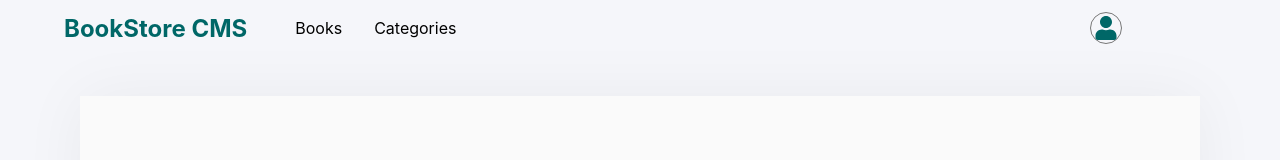
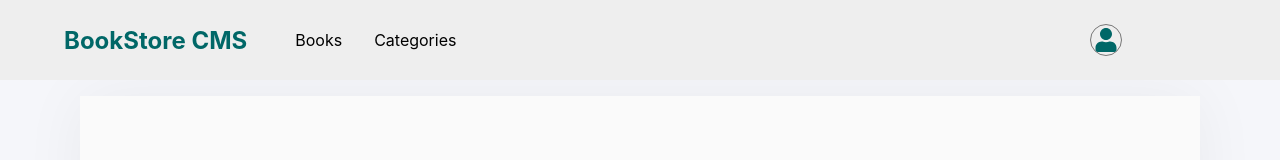
Before and after one commit to mengiefen/book-store-react-redux, a React (Create React App) app: page / in a window 1280 px wide. Shown: the top 160 px of the page. Built offline with nearby package versions, Linux system fonts and the light colour scheme.

Commit message:
update the styles of Header react component

```diff
--- a/src/components/Header/Header.jsx
+++ b/src/components/Header/Header.jsx
@@ -13,11 +13,12 @@ const Wrapper = styled.header`
   position: fixed;
   top: 0;
   left: 0;
-  height: 7vh;
+  height: 10vh;
   width: 100vw;
   padding: 0 4em;
   display: flex;
   align-items: center;
+  background-color: #eee;
 `;
 
 const NavBar = styled.nav`
```
